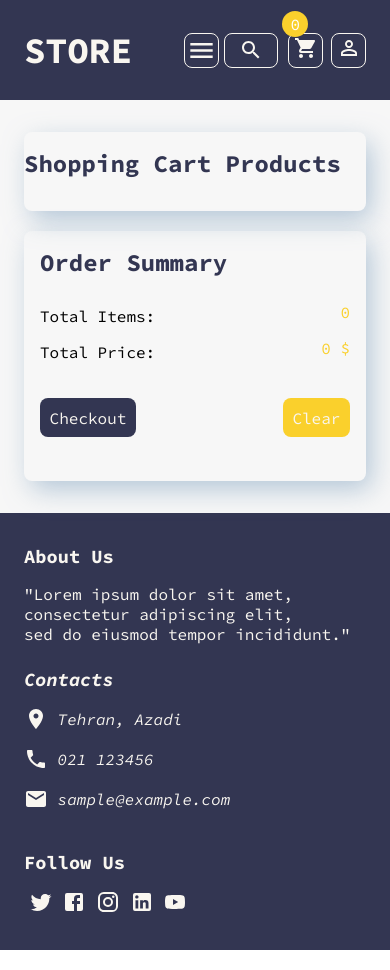
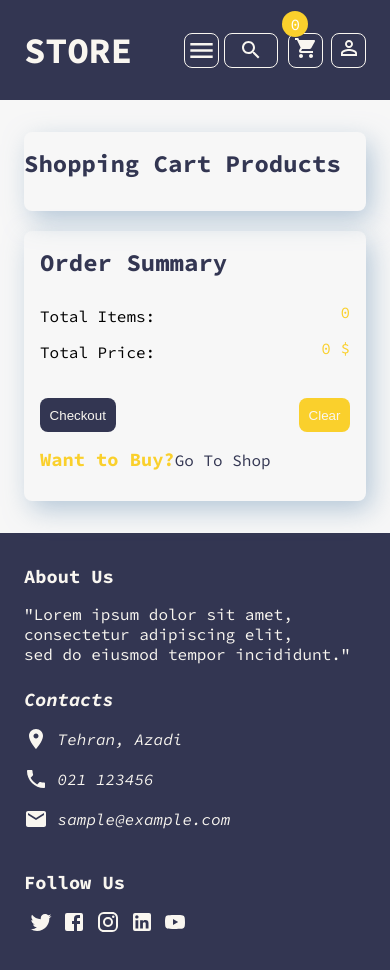
Before and after one commit to shakibahamzeh/store-app-redux, a React (Create React App) app: page /cart in a window 390 px wide. Built offline with nearby package versions, Linux system fonts and the light colour scheme.

Commit message:
add checkout and clear link

```diff
--- a/src/App.js
+++ b/src/App.js
@@ -13,7 +13,7 @@ import NotFound from './components/NotFound';
 import AboutUs from './components/AboutUs';
 import Login from './components/Login';
 import Sort from './components/Sort';
-import CheckOut from './components/CheckOut';
+
 
 
 function App() {
@@ -31,7 +31,6 @@ function App() {
            <Route path='/bloge/page2'/>
            <Route path='/aboutUs' element={<AboutUs/>}/>
            <Route path='/login' element={<Login/>}/>
-           <Route path='/checkout' element={<CheckOut/>}/>
            <Route path='/sort' element={<Sort/>}/>
            <Route path='/' element={<Products/>}/>
            <Route path='*' element={<NotFound/>}/>
--- a/src/assets/cart.css
+++ b/src/assets/cart.css
@@ -7,7 +7,7 @@
 }
 .order-container{
     padding: 1rem;
-    height: 250px;
+    height: 270px;
     border-radius: 8px;
     box-shadow: 6px 9px 27px -1px rgba(144,173,198,0.67);
     -webkit-box-shadow: 6px 9px 27px -1px rgba(144,173,198,0.67);
@@ -30,7 +30,7 @@
     justify-content: space-around;
     margin-top: 2rem;
 }
-.order-container .btn-cart a{
+.order-container .btn-cart button{
     border: none;
     outline: none;
     padding: 1rem;
@@ -40,7 +40,7 @@
     background-color: var(--darkBlue);
     cursor: pointer;
 }
-.order-container .btn-cart a:hover{
+.order-container .btn-cart button:hover{
      background-position: 100% 0;
     -o-transition: all .4s ease-in-out;
     -webkit-transition: all .4s ease-in-out;
@@ -50,7 +50,7 @@
 }
 
 
-.order-container .btn-cart a:last-child{
+.order-container .btn-cart button:last-child{
     background-color: var(--yellow);
 }
 .order-container .btn-cart a:last-child:hover{
@@ -68,12 +68,31 @@
    margin-bottom: 1rem;
    color: var(--darkBlue);
 }
+.checkout div{
+    display: flex;
+    flex-direction: column;
+    justify-content: space-between;
+    text-align: center;
+    padding: 1rem 0;
+    margin-top:4rem;
+    border-radius: 8px;
+    box-shadow: 6px 9px 27px -1px rgba(144,173,198,0.67);
+    -webkit-box-shadow: 6px 9px 27px -1px rgba(144,173,198,0.67);
+    -moz-box-shadow: 6px 9px 27px -1px rgba(144,173,198,0.67);
+}
+.clear-link a , .checkout a{
+    color: var(--darkBlue);
+    transition: 0.7s;
+}
+.clear-link  a:hover , .checkout a:hover{
+    text-decoration: underline;
+}
 
 @media (max-width:1024px) {
 .order-container .btn-cart{
  justify-content: space-between;
 }
- .order-container .btn-cart a{
+ .order-container .btn-cart button{
     padding: 0.8rem;
 }
 }
@@ -81,7 +100,7 @@
 .order-container h2{
     text-align: center;
 }
- .order-container .btn-cart a{
+ .order-container .btn-cart button{
     padding: 0.6rem;
 }
 }
--- a/src/assets/checkout.css
+++ /dev/null
@@ -1,14 +0,0 @@
-.checkout-container{
-    display: flex;
-    align-items: center;
-    justify-content: center;
-    min-height: 700px;
-    width: 100%;
-}
-.checkout{
-    text-align: center;
-    display: flex;
-    flex-direction: column;
-    align-items: center;
-    justify-content: center;
-}
--- a/src/components/Cart.js
+++ b/src/components/Cart.js
@@ -31,9 +31,27 @@ const Cart = () => {
                <div className='total-number'>{state.total} $</div>
            </div>
            <div className='btn-cart'>
-               <Link to="/checkout" onClick={()=> dispatch(checkout())}>Checkout</Link>
-               <Link to="/" onClick={()=> dispatch(clear())}>Clear</Link>
+               <button onClick={()=> dispatch(checkout())}>Checkout</button>
+               <button onClick={()=> dispatch(clear())}>Clear</button>
            </div>
+        <div className='checkout'>
+         {
+           state.checkOut &&
+             <div>
+             <h3>Checked Out Successfully</h3>
+             <Link to="/products">Buy More</Link>
+            </div>
+         }
+         </div>
+         <div>
+          {
+           !state.checkOut && state.itemsCounter === 0 &&
+            <div className='clear-link'>
+             <h3>Want to Buy?</h3>
+             <Link to="/products">Go To Shop</Link>
+           </div>
+         }
+         </div>
        </div>
     </div>
   )
--- a/src/components/CheckOut.js
+++ /dev/null
@@ -1,16 +0,0 @@
-import React from 'react';
-import '../assets/checkout.css';
-import {Link} from "react-router-dom";
-
-const CheckOut = () => {
-  return (
-    <div className='chechout-container'>
-        <div className='checkout'>
-            <h2>You are checkout.</h2>
-            <Link to="/">Do you want to buy more?</Link>
-        </div>
-    </div>
-  )
-}
-
-export default CheckOut
```
